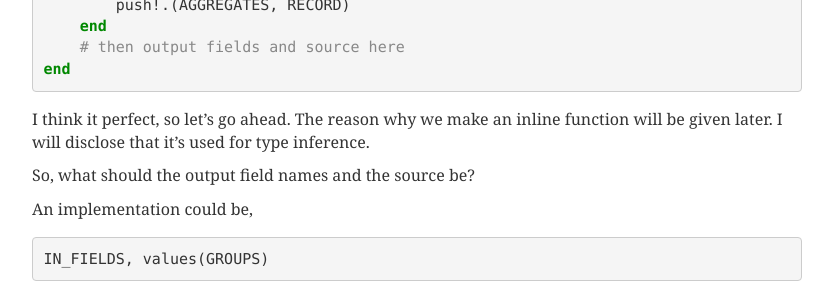
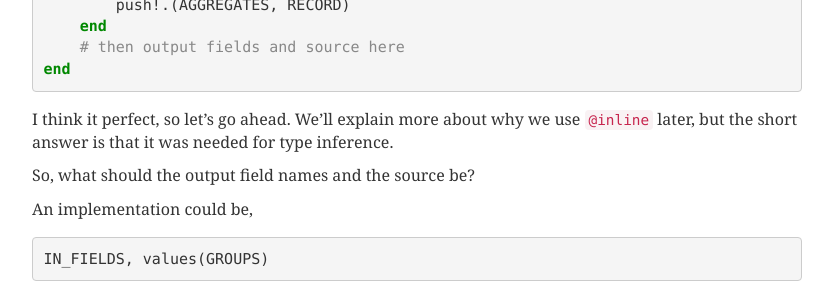
Before and after one commit to thautwarm/MLStyle.jl, a Sphinx documentation site: the page built from docs/tutorials/query-lang.md, in a window 1280 px wide and 900 px high, scrolled down 4528 px. Shown: the part 152-451 px from the top of the window, without its empty margins (38-871 px from the left). Built offline with Sphinx 7.4.7, drawn with Linux system fonts in a browser that asks for light colours.

Commit message:
Update docs/tutorials/query-lang.md
Co-authored-by: Mason Protter <mason.protter@icloud.com>

````diff
--- a/docs/tutorials/query-lang.md
+++ b/docs/tutorials/query-lang.md
@@ -233,7 +233,7 @@ let IN_FIELDS, IN_SOURCE = process(df),
 end
 ```
 
-I think it perfect, so let's go ahead. The reason why we make an inline function will be given later. I will disclose that it's used for type inference.
+I think it perfect, so let's go ahead. We'll explain more about why we use `@inline` later, but the short answer is that it was needed for type inference.
 
 So, what should the output field names and the source be?
 
````
